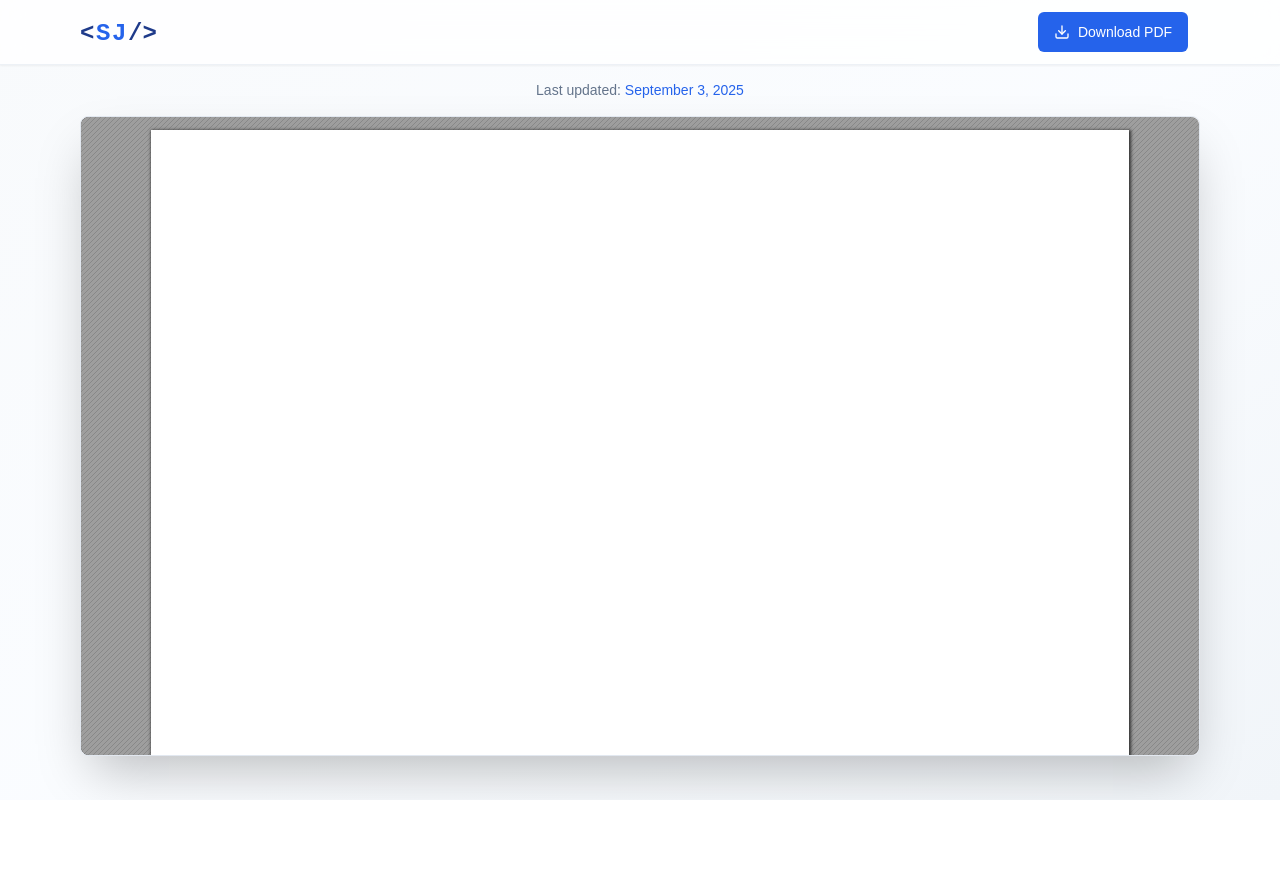
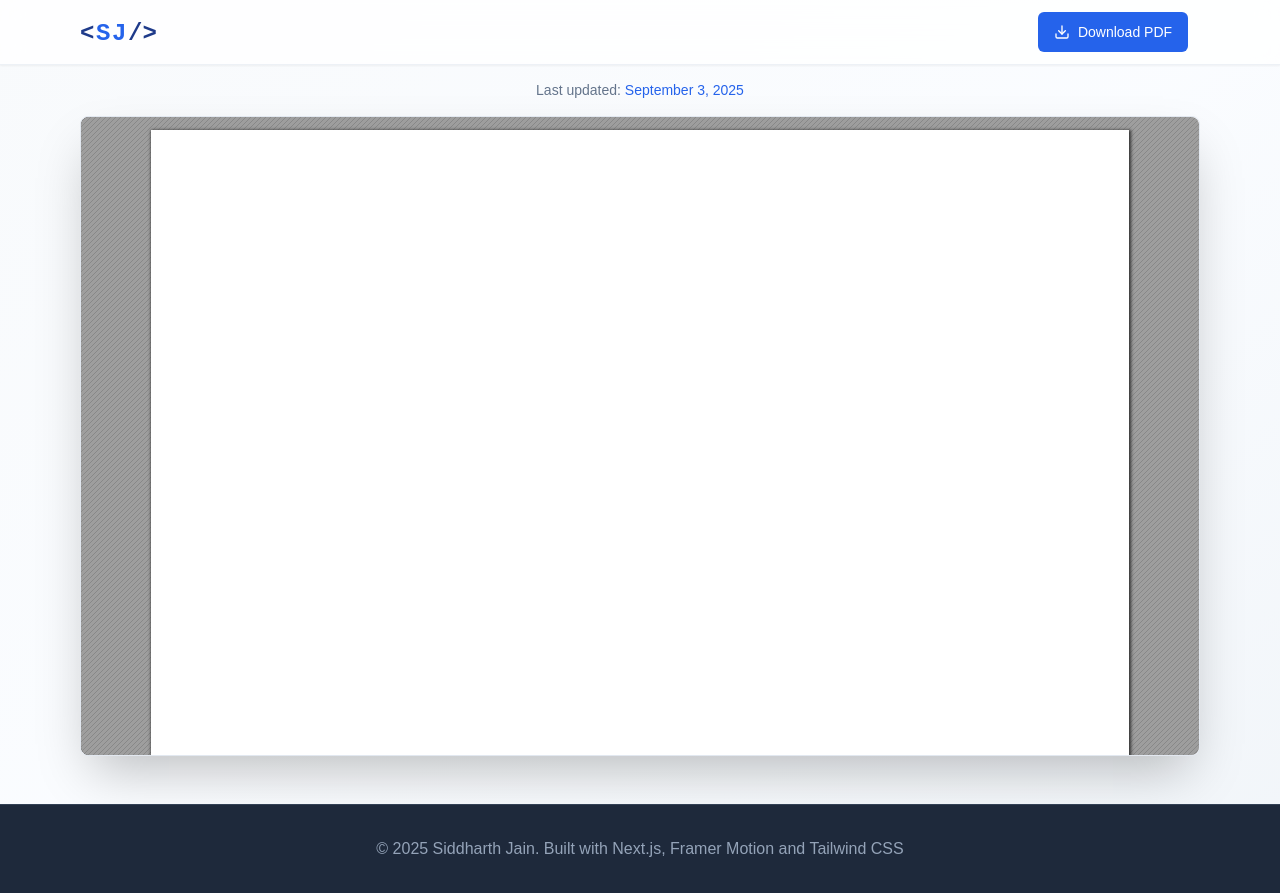
Before and after one commit to SidoJain/Portfolio, a Next.js app: page /resume in a window 1280 px wide. Before the commit the page ends 800 px from the top, so only its background shows below. Built offline with nearby package versions, Linux system fonts and the light colour scheme.

Commit message:
add footer to /resume

```diff
--- a/components/Footer.tsx
+++ b/components/Footer.tsx
@@ -1,7 +1,7 @@
 export default function Footer() {
     return (
         <footer className="py-8 px-4 bg-slate-800 text-center text-slate-400 border-t border-slate-700">
-            <p>&copy; 2025 Siddharth Jain.</p>
+            <p>&copy; 2025 Siddharth Jain. Built with Next.js, Framer Motion and Tailwind CSS</p>
         </footer>
     )
 }
--- a/components/ResumePage.tsx
+++ b/components/ResumePage.tsx
@@ -1,5 +1,6 @@
 "use client"
 
+import Footer from "@/components/Footer"
 import { useState } from "react"
 import { motion, AnimatePresence } from "framer-motion"
 import { Download, Check } from "lucide-react"
@@ -104,7 +105,7 @@ export default function ResumePage() {
             </div>
 
             {/* PDF Viewer */}
-            <div className="max-w-6xl mx-auto p-4">
+            <div className="max-w-6xl mx-auto p-4 mb-8">
                 <motion.div initial={{ opacity: 0, y: 20 }} animate={{ opacity: 1, y: 0 }} transition={{ duration: 0.6 }}>
                     <div className="bg-white rounded-lg border h-[60vh] md:h-[80vh] border-slate-200 overflow-hidden shadow-2xl">
                         <div className="overflow-x-auto h-full w-full">
@@ -120,6 +121,8 @@ export default function ResumePage() {
                     </div>
                 </motion.div>
             </div>
+
+            <Footer />
         </div>
     )
 }
```
